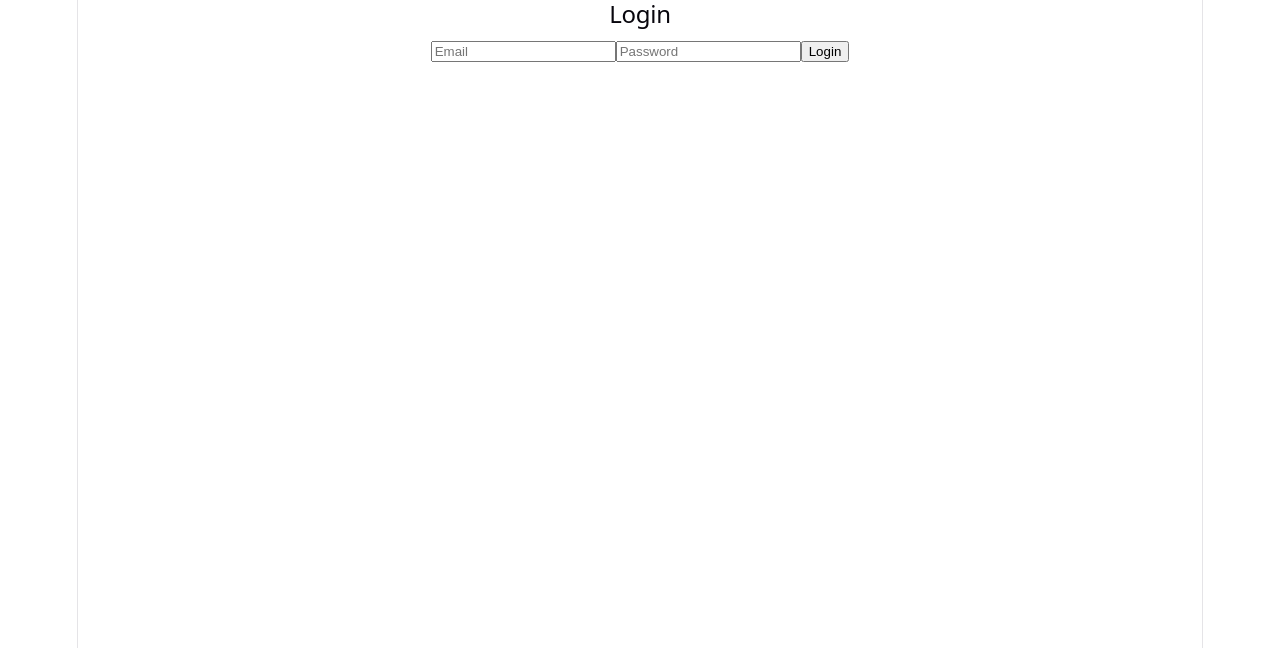
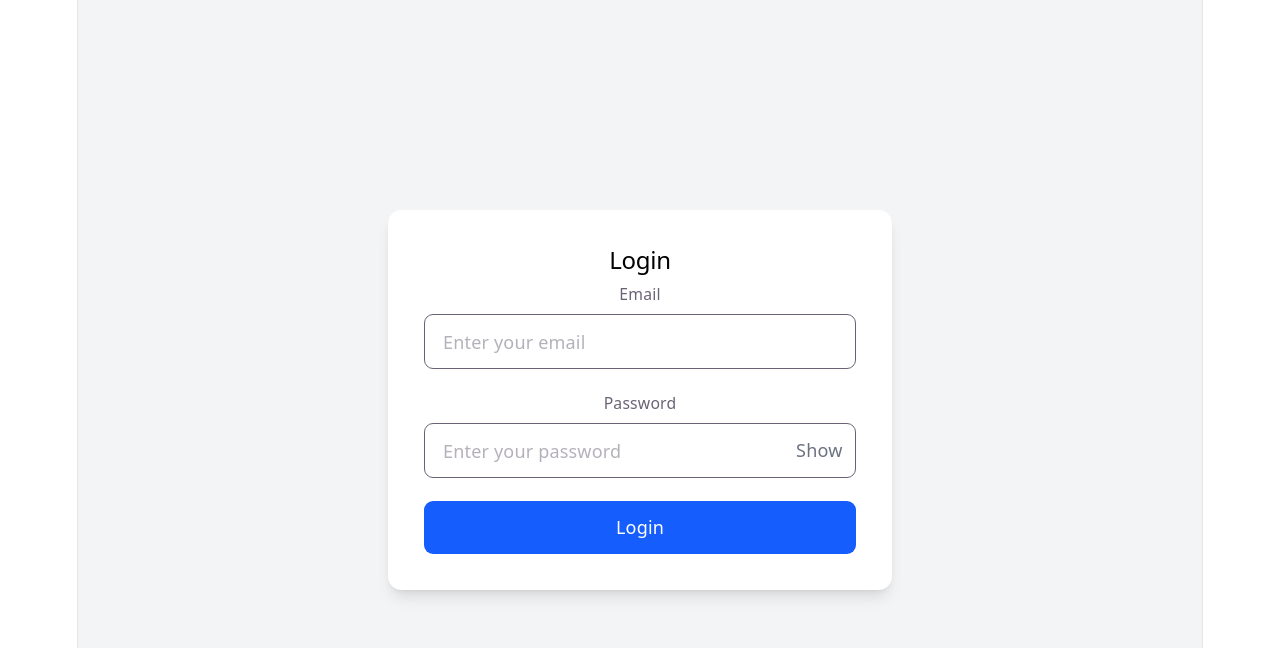
Before and after one commit to nadzirah12/my-admin-dashboard, a Vue app in the folder frontend/: page /login in a window 1280 px wide. Shown: the top 648 px of the page. Built offline with nearby package versions, Linux system fonts and the light colour scheme.

Commit message:
Fix UI view

```diff
--- a/frontend/package.json
+++ b/frontend/package.json
@@ -15,6 +15,7 @@
     "vue-router": "^5.1.0"
   },
   "devDependencies": {
+    "@tailwindcss/vite": "^4.3.1",
     "@types/node": "^24.12.3",
     "@vitejs/plugin-vue": "^6.0.6",
     "@vue/tsconfig": "^0.9.1",
--- a/frontend/src/components/Sidebar.vue
+++ b/frontend/src/components/Sidebar.vue
@@ -10,10 +10,6 @@
       <router-link to="/users" class="block hover:text-blue-500">
         Users
       </router-link>
-
-      <router-link to="/settings" class="block hover:text-blue-500">
-        Settings
-      </router-link>
     </nav>
   </aside>
 </template>
--- a/frontend/src/style.css
+++ b/frontend/src/style.css
@@ -1,3 +1,5 @@
+@import "tailwindcss";
+
 :root {
   --text: #6b6375;
   --text-h: #08060d;
@@ -58,7 +60,6 @@ h1,
 h2 {
   font-family: var(--heading);
   font-weight: 500;
-  color: var(--text-h);
 }
 
 h1 {
--- a/frontend/src/views/Login.vue
+++ b/frontend/src/views/Login.vue
@@ -1,31 +1,88 @@
 <template>
-    <div class="login-container">
+  <div class="min-h-screen flex items-center justify-center bg-gray-100">
 
-      <form @submit.prevent="login">
+    <div class="w-full max-w-md bg-white rounded-xl shadow-lg p-8">
 
-        <h2>Login</h2>
+      <h2 class="text-3xl font-bold text-center mb-6 text-black">
+        Login
+      </h2>
+
+      <form @submit.prevent="login" class="space-y-5">
+
+        <!-- Email -->
+        <div>
+          <label class="block text-sm font-medium mb-2">
+            Email
+          </label>
 
           <input
             v-model="email"
             type="email"
-          placeholder="Email"
+            placeholder="Enter your email"
+            class="w-full px-4 py-3 border rounded-lg focus:ring-2 focus:ring-blue-500 outline-none"
           />
+        </div>
+
+
+        <!-- Password -->
+        <div>
+
+          <label class="block text-sm font-medium mb-2">
+            Password
+          </label>
+
+          <div class="relative">
 
             <input
               v-model="password"
-          type="password"
-          placeholder="Password"
+              :type="showPassword ? 'text' : 'password'"
+              placeholder="Enter your password"
+              class="w-full px-4 py-3 border rounded-lg focus:ring-2 focus:ring-blue-500 outline-none"
             />
 
-        <button type="submit">
-          Login
+            <button
+              type="button"
+              @click="showPassword = !showPassword"
+              class="absolute right-3 top-3 text-gray-500"
+            >
+              {{ showPassword ? "Hide" : "Show" }}
             </button>
 
-        <p v-if="error">
+          </div>
+
+        </div>
+
+
+        <!-- Error -->
+        <p
+          v-if="error"
+          class="text-red-500 text-sm"
+        >
           {{ error }}
         </p>
 
+
+        <!-- Submit -->
+        <button
+          type="submit"
+          :disabled="loading"
+          class="w-full bg-blue-600 text-white py-3 rounded-lg hover:bg-blue-700 disabled:bg-gray-400"
+        >
+
+          <span v-if="!loading">
+            Login
+          </span>
+
+          <span v-else>
+            Logging in...
+          </span>
+
+        </button>
+
+
       </form>
+
+    </div>
 
   </div>
 </template>
@@ -33,19 +90,39 @@
 
 <script setup>
 import { ref } from "vue";
+import { useRouter } from "vue-router";
 import api from "../api/axios";
-  import { useRouter } from "vue-router";
+
 
 const router = useRouter();
 
+
 const email = ref("");
 const password = ref("");
+
 const error = ref("");
+const loading = ref(false);
+
+const showPassword = ref(false);
+
 
 
 const login = async () => {
 
+  error.value = "";
+
+
+  // Validation
+  if (!email.value || !password.value) {
+    error.value = "Email and password are required";
+    return;
+  }
+
+
   try {
+
+    loading.value = true;
+
 
     const response = await api.post(
       "/auth/login",
@@ -56,18 +133,35 @@
     );
 
 
+    const token = response.data.token;
+
+
     localStorage.setItem(
       "token",
-        response.data.token
+      token
     );
 
 
     router.push("/");
 
 
-    } catch(err){
+  } catch (err) {
 
-      error.value = "Invalid credentials!";
+
+    if(err.response?.status === 401){
+
+      error.value = "Invalid email or password";
+
+    } else {
+
+      error.value = "Something went wrong. Please try again.";
+
+    }
+
+
+  } finally {
+
+    loading.value = false;
 
   }
 
--- a/frontend/vite.config.ts
+++ b/frontend/vite.config.ts
@@ -1,7 +1,11 @@
 import { defineConfig } from 'vite'
 import vue from '@vitejs/plugin-vue'
+import tailwindcss from '@tailwindcss/vite'
 
 // https://vite.dev/config/
 export default defineConfig({
-  plugins: [vue()],
+  plugins: [
+    vue(),
+    tailwindcss(),
+  ],
 })
```
Also changed, not shown: 1 other file (tests, documents, lock files or other folders). Lines whose indentation alone changed are shown as unchanged.
